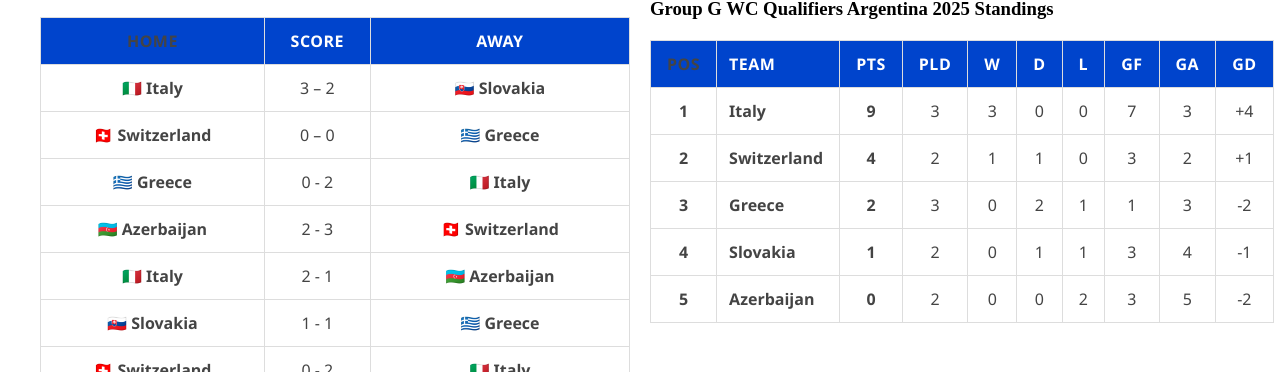
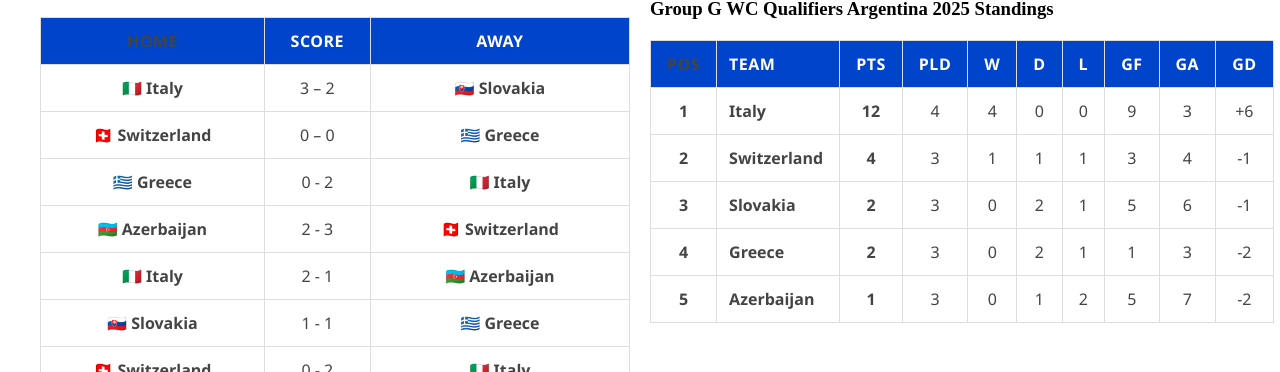
Before and after one commit to MarcusMachado15/whoisgonnawin-clean, a Next.js app: page / in a window 1280 px wide. Shown: the part 3785-4157 px from the top of the page. Built offline with nearby package versions, Linux system fonts and the light colour scheme.

Commit message:
Atualizei classificação do Grupo G após os dois últimos jogos

```diff
--- a/app/page.tsx
+++ b/app/page.tsx
@@ -394,12 +394,12 @@ const groupStandingsEurope: Record<string, Standing[]> = {
   { pos: 5, team: 'Slovenia',    played: 3, won: 0, draw: 1, lost: 2, gf:  3, ga:  9, gd: -6, pts:  1 },
 ],
   'Group G WC Qualifiers Argentina 2025': [
-  { pos: 1, team: 'Italy',       played: 3, won: 3, draw: 0, lost: 0, gf: 7,  ga: 3,  gd: +4, pts: 9 },
-    { pos: 2, team: 'Switzerland', played: 2, won: 1, draw: 1, lost: 0, gf: 3,  ga: 2,  gd: +1, pts: 4 },
-    { pos: 3, team: 'Greece',      played: 3, won: 0, draw: 2, lost: 1, gf: 1,  ga: 3,  gd: -2, pts: 2 },
-    { pos: 4, team: 'Slovakia',    played: 2, won: 0, draw: 1, lost: 1, gf: 3,  ga: 4,  gd: -1, pts: 1 },
-    { pos: 5, team: 'Azerbaijan',  played: 2, won: 0, draw: 0, lost: 2, gf: 3,  ga: 5,  gd: -2, pts: 0 },
-  ],
+  { pos: 1, team: 'Italy',       played: 4, won: 4, draw: 0, lost: 0, gf:  9, ga: 3,  gd: +6, pts: 12 },
+  { pos: 2, team: 'Switzerland', played: 3, won: 1, draw: 1, lost: 1, gf:  3, ga: 4,  gd: -1, pts:  4 },
+  { pos: 3, team: 'Slovakia',    played: 3, won: 0, draw: 2, lost: 1, gf:  5, ga: 6,  gd: -1, pts:  2 },
+  { pos: 4, team: 'Greece',      played: 3, won: 0, draw: 2, lost: 1, gf:  1, ga: 3,  gd: -2, pts:  2 },
+  { pos: 5, team: 'Azerbaijan',  played: 3, won: 0, draw: 1, lost: 2, gf:  5, ga: 7,  gd: -2, pts:  1 },
+],
   'Group H WC Qualifiers Argentina 2025': [
     { pos: 1, team: 'Romania',   played: 2, won: 2, draw: 0, lost: 0, gf: 4,  ga: 1,  gd: +3, pts: 6 },
     { pos: 2, team: 'Croatia',   played: 2, won: 1, draw: 1, lost: 0, gf: 3,  ga: 1,  gd: +2, pts: 4 },
```
